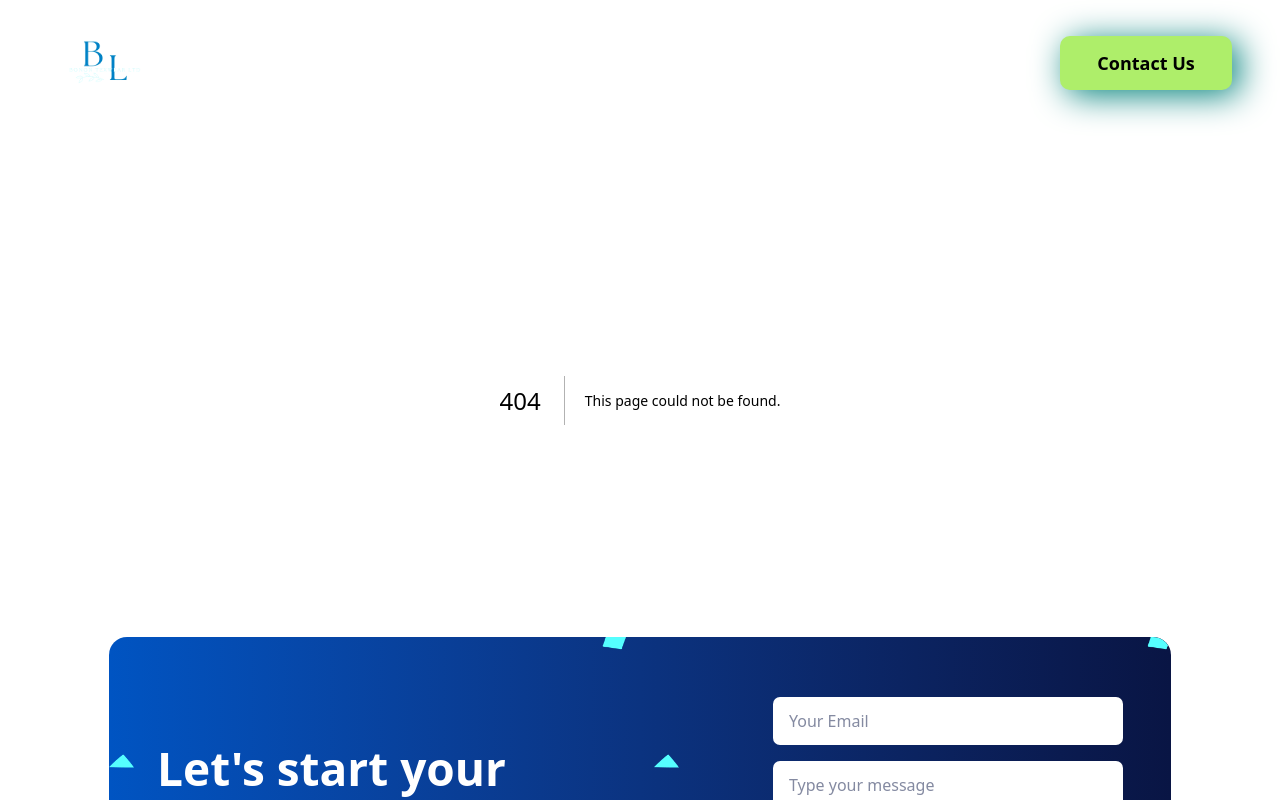
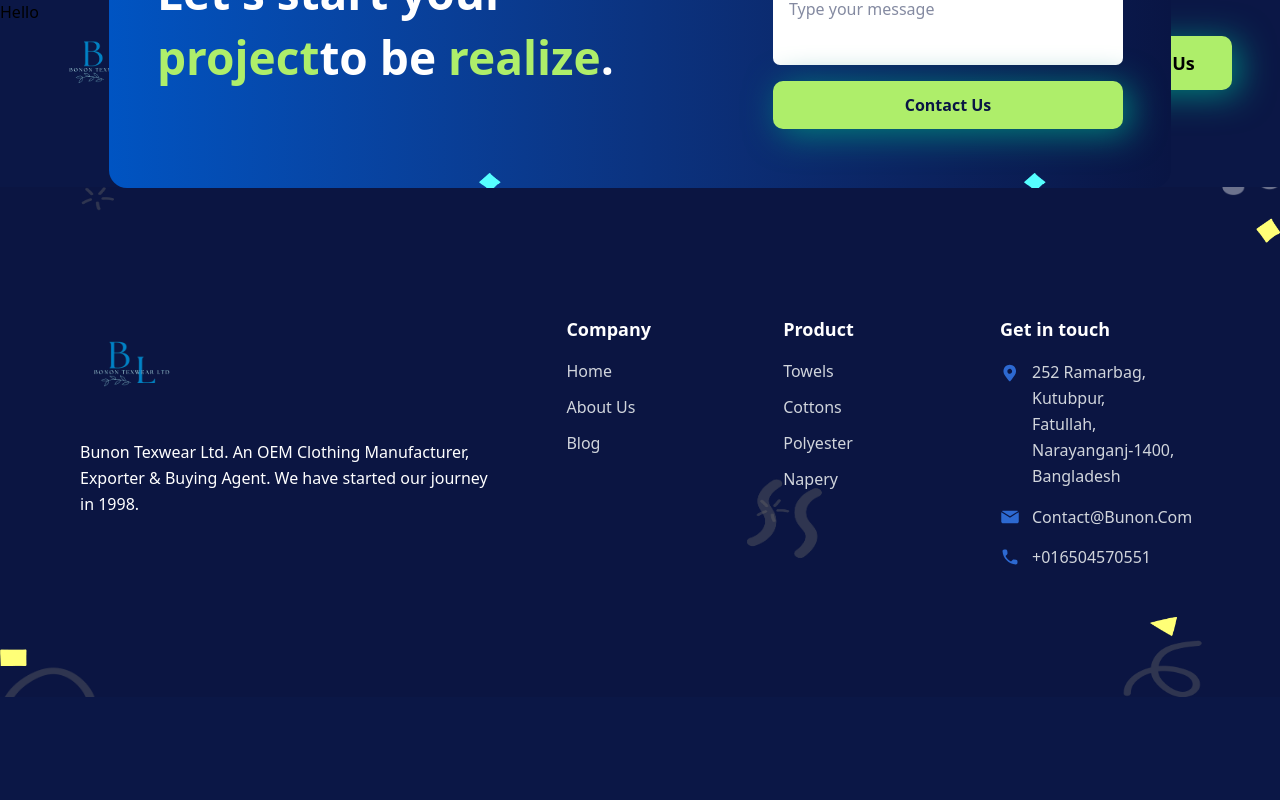
Before and after one commit to TamimOp/Bunon_Texwear, a Next.js app: page /blog in a window 1280 px wide. Before the commit this address had no page. Shown: the top 800 px of the page. Built offline with nearby package versions, Linux system fonts and the light colour scheme.

Commit message:
Add BlogSectionOne component for blog page structure

```diff
--- /dev/null
+++ b/app/blog/page.tsx
@@ -0,0 +1,12 @@
+import BlogSectionOne from "@/components/blog/BlogSectionOne";
+import React from "react";
+
+const page = () => {
+  return (
+    <main>
+      <BlogSectionOne />
+    </main>
+  );
+};
+
+export default page;
--- /dev/null
+++ b/components/blog/BlogSectionOne.tsx
@@ -0,0 +1,7 @@
+import React from "react";
+
+const BlogSectionOne = () => {
+  return <div>Hello</div>;
+};
+
+export default BlogSectionOne;
```
